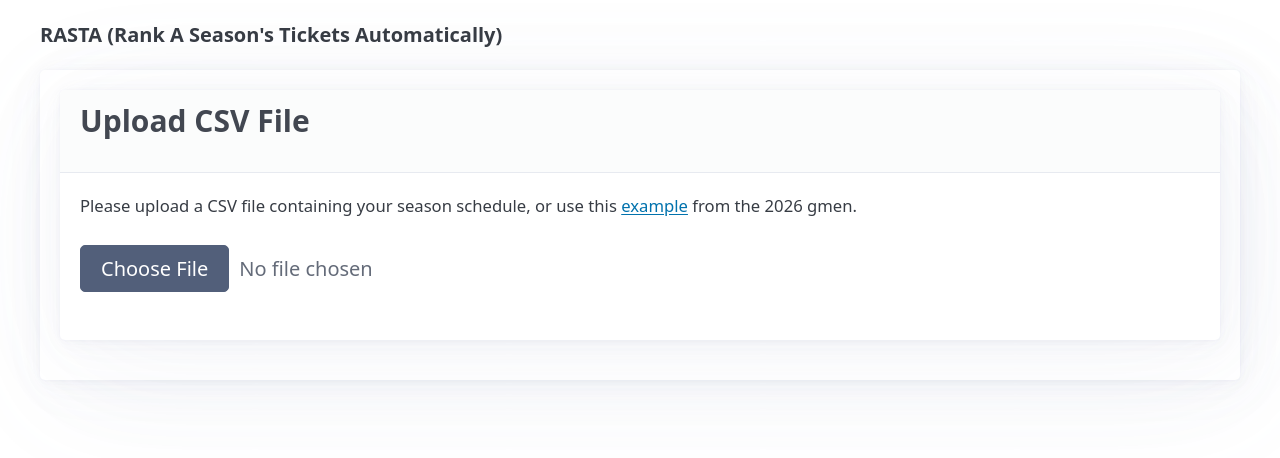
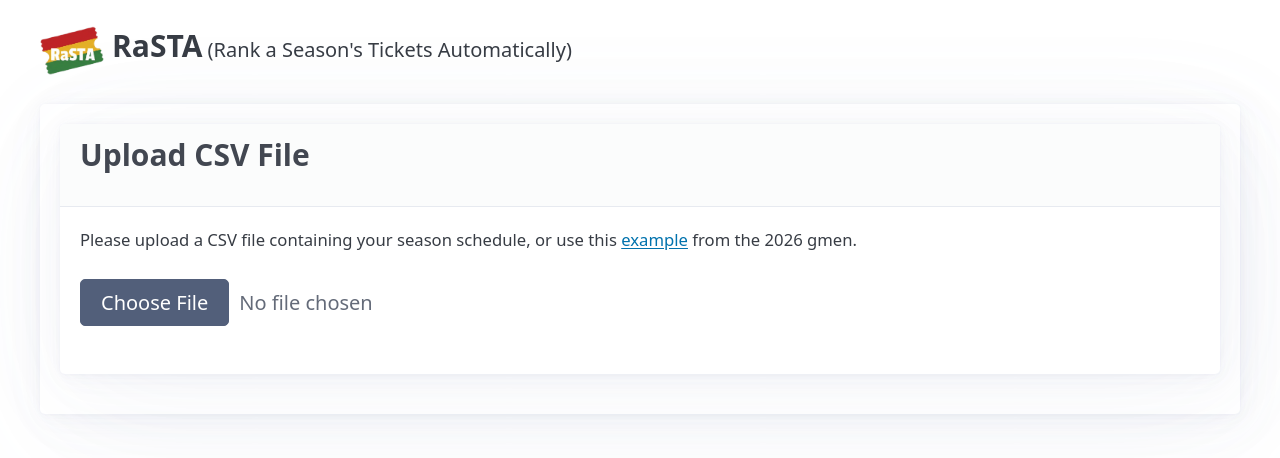
Before and after one commit to linde/rasta, a React (Create React App) app in the folder rasta-app/: page / in a window 1280 px wide. Shown: the top 458 px of the page. Built offline with nearby package versions, Linux system fonts and the light colour scheme.

Commit message:
added logo

```diff
--- a/rasta-app/public/index.html
+++ b/rasta-app/public/index.html
@@ -2,14 +2,14 @@
 <html lang="en">
   <head>
     <meta charset="utf-8" />
-    <link rel="icon" href="%PUBLIC_URL%/favicon.ico" />
+    <link rel="icon" href="%PUBLIC_URL%/rasta-icon.png" />
     <meta name="viewport" content="width=device-width, initial-scale=1" />
     <meta name="theme-color" content="#000000" />
     <meta
       name="description"
       content="Web site created using create-react-app"
     />
-    <link rel="apple-touch-icon" href="%PUBLIC_URL%/logo192.png" />
+    <link rel="apple-touch-icon" href="%PUBLIC_URL%/rasta-icon.png" />
     <!--
       manifest.json provides metadata used when your web app is installed on a
       user's mobile device or desktop. See https://developers.google.com/web/fundamentals/web-app-manifest/
@@ -24,7 +24,7 @@
       work correctly both with client-side routing and a non-root public URL.
       Learn how to configure a non-root public URL by running `npm run build`.
     -->
-    <title>RASTA (Rank A Season's Tickets Automatically)</title>
+    <title>RaSTA (Rank a Season's Tickets Automatically)</title>
   </head>
   <body>
     <noscript>You need to enable JavaScript to run this app.</noscript>
--- a/rasta-app/src/App.js
+++ b/rasta-app/src/App.js
@@ -137,7 +137,14 @@ function App() {
     <main className="container">
       <nav>
         <ul>
-          <li><strong>RASTA (Rank A Season's Tickets Automatically)</strong></li>
+          <li>
+            <img
+              src={`${process.env.PUBLIC_URL}/rasta-icon.png`}
+              alt="RASTA Icon"
+              style={{ height: '64px', verticalAlign: 'middle', marginRight: '8px' }}
+            />
+            <strong style={{ fontSize: '1.5rem' }}>RaSTA</strong> (Rank a Season's Tickets Automatically)
+          </li>
         </ul>
         <ul>
           {/* Show Share and Settings buttons only if there's data to rank */}
```
Also changed, not shown: rasta-app/public/manifest.json, rasta-app/public/rasta-icon.png (added).
